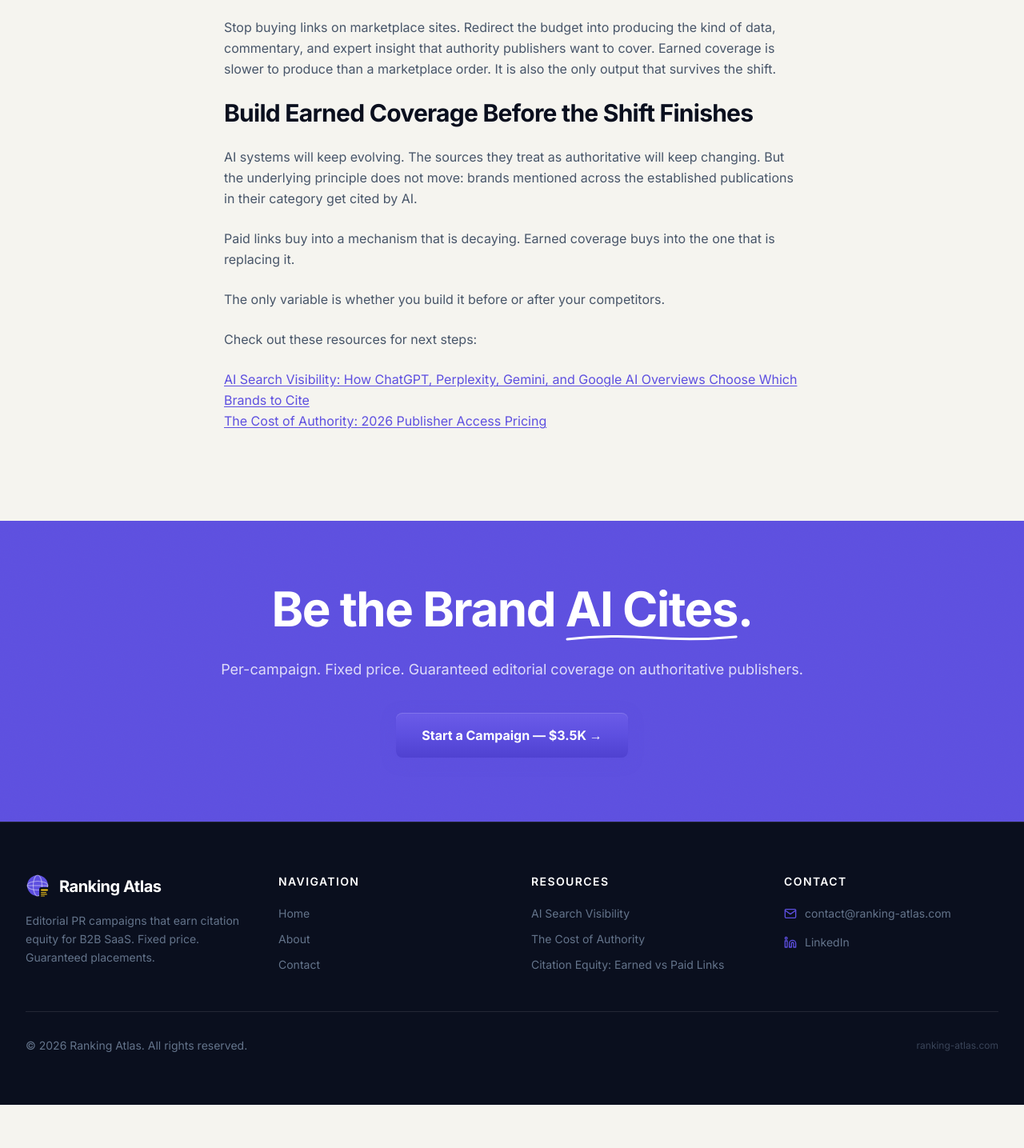
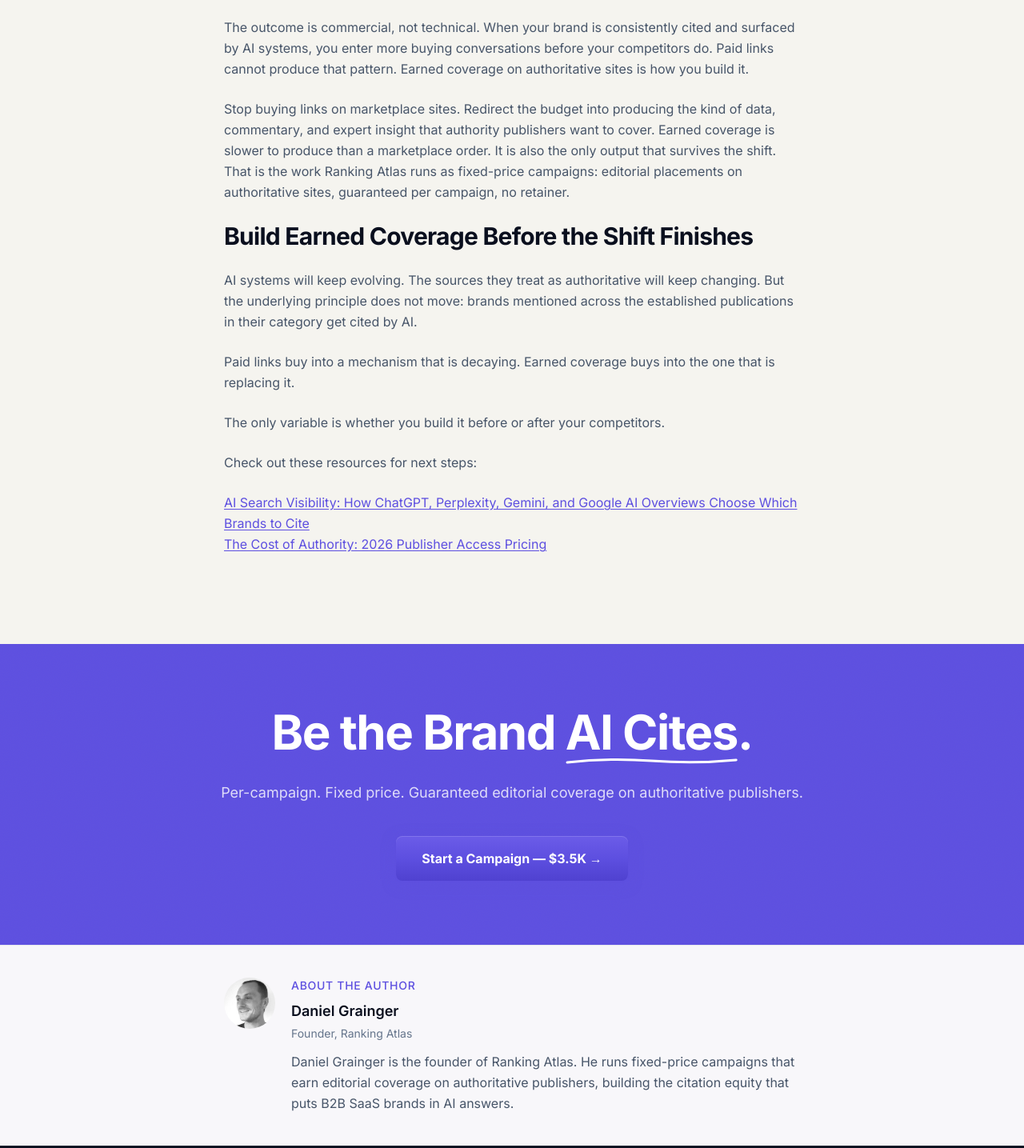
Before and after one commit to dpf1988/ranking-atlas-website, an Astro site: page /resources/earned-links-vs-paid-links in a window 1280 px wide. Shown: the part 6282-7717 px from the top of the page at 80% size. Before the commit the page ends 7663 px from the top, so only its background shows below. Built offline with nearby package versions, Linux system fonts and the light colour scheme; Astro itself is replaced by a stand-in of ours.

Commit message:
Add business outcome bridge, delivery model connection, and author bio footer to earned vs paid links essay

```diff
--- a/src/pages/resources/earned-links-vs-paid-links.astro
+++ b/src/pages/resources/earned-links-vs-paid-links.astro
@@ -363,7 +363,10 @@ const jsonLd = {
         The brands accumulating that coverage now are the ones that will be surfaced as the defaults when their categories fully shift to AI-mediated search. That shift has already started.
       </p>
       <p>
-        Stop buying links on marketplace sites. Redirect the budget into producing the kind of data, commentary, and expert insight that authority publishers want to cover. Earned coverage is slower to produce than a marketplace order. It is also the only output that survives the shift.
+        The outcome is commercial, not technical. When your brand is consistently cited and surfaced by AI systems, you enter more buying conversations before your competitors do. Paid links cannot produce that pattern. Earned coverage on authoritative sites is how you build it.
+      </p>
+      <p>
+        Stop buying links on marketplace sites. Redirect the budget into producing the kind of data, commentary, and expert insight that authority publishers want to cover. Earned coverage is slower to produce than a marketplace order. It is also the only output that survives the shift. That is the work Ranking Atlas runs as fixed-price campaigns: editorial placements on authoritative sites, guaranteed per campaign, no retainer.
       </p>
 
       <h2 class="text-2xl md:text-3xl font-bold tracking-tight text-ink leading-tight mt-10 mb-4">Build Earned Coverage Before the Shift Finishes</h2>
@@ -398,4 +401,20 @@ const jsonLd = {
   </div>
 </section>
 
+<div class="border-t border-[#0A0F1E]/8 bg-[#F8F7FA]">
+  <div class="max-w-3xl mx-auto px-6 py-10">
+    <div class="flex flex-col sm:flex-row items-start gap-5">
+      <a href="/about" class="shrink-0">
+        <img src="/assets/images/author/daniel-headshot.jpg" alt="Daniel Grainger" class="w-16 h-16 rounded-full object-cover" width="64" height="64" />
+      </a>
+      <div>
+        <p class="text-sm uppercase tracking-wider text-brand font-medium mb-2">About the author</p>
+        <p class="text-lg font-semibold text-ink mb-1"><a href="/about" class="hover:text-brand transition-colors">Daniel Grainger</a></p>
+        <p class="text-sm text-[#64748B] mb-3">Founder, Ranking Atlas</p>
+        <p class="text-base text-body leading-relaxed">Daniel Grainger is the founder of Ranking Atlas. He runs fixed-price campaigns that earn editorial coverage on authoritative publishers, building the citation equity that puts B2B SaaS brands in AI answers.</p>
+      </div>
+    </div>
+  </div>
+</div>
+
 </Layout>
```
